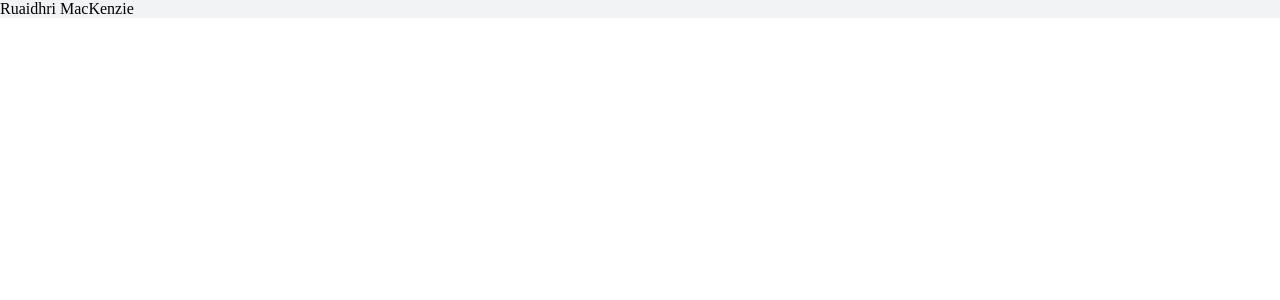
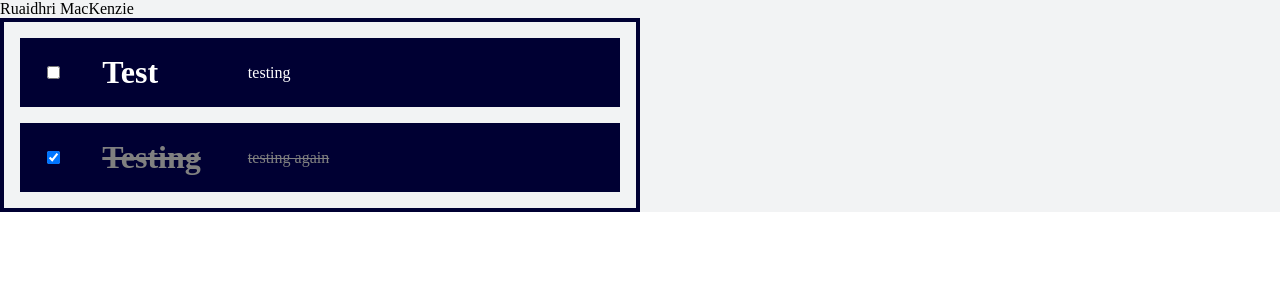
Before and after one commit to Ruaidhri-MacKenzie/organiser, a React (Create React App) app: page / in a window 1280 px wide. Shown: the top 300 px of the page. Built offline with nearby package versions, Linux system fonts and the light colour scheme.

Commit message:
Added Task List and Tasks

```diff
--- a/src/App.js
+++ b/src/App.js
@@ -1,11 +1,18 @@
 import './App.css';
+import TaskList from './components/TaskList/TaskList';
 
 const App = () => {
+	const tasks = [
+		{ name: "Test", description: "testing", isCompleted: false },
+		{ name: "Testing", description: "testing again", isCompleted: true },
+	];
+
   return (
     <div className="App">
 			Ruaidhri MacKenzie
+			<TaskList tasks={tasks} />
     </div>
   );
-}
+};
 
 export default App;
--- /dev/null
+++ b/src/components/Task/Task.css
@@ -0,0 +1,32 @@
+.task {
+	display: grid;
+	grid-template-columns: 1fr 3fr 8fr;
+	align-items: center;
+	color: #fff;
+	background-color: #000033;
+	margin: 1em;
+}
+
+.task__checkbox {
+	margin: 2em;
+}
+
+.task__name {
+	padding: 0.5em;
+}
+
+.task__description {
+	padding: 1em;
+}
+
+/* Name when checkbox is checked */
+.task__checkbox:checked ~ .task__name {
+	text-decoration: line-through;
+	color: grey;
+}
+
+/* Description when checkbox is checked */
+.task__checkbox:checked ~ .task__description {
+	text-decoration: line-through;
+	color: grey;
+}
--- /dev/null
+++ b/src/components/Task/Task.js
@@ -0,0 +1,17 @@
+import React, { useState } from 'react';
+import './Task.css';
+
+const Task = ({ name, description, isCompleted }) => {
+	const [isChecked, setIsChecked] = useState(isCompleted);
+	const toggleIsChecked = () => setIsChecked(!isChecked);
+
+	return (
+		<li className="task">
+			<input className="task__checkbox" type="checkbox" checked={isChecked} onClick={toggleIsChecked} />
+			<h1 className="task__name">{name}</h1>
+			<p className="task__description">{description}</p>
+		</li>
+	);
+};
+
+export default Task;
--- /dev/null
+++ b/src/components/TaskList/TaskList.css
@@ -0,0 +1,8 @@
+.task-list {
+	display: flexbox;
+	flex-direction: column;
+	justify-content: center;
+	align-items: center;
+	border: 4px solid #003;
+	width: 50%;
+}
--- /dev/null
+++ b/src/components/TaskList/TaskList.js
@@ -0,0 +1,22 @@
+import React from 'react';
+import Task from '../Task/Task';
+import './TaskList.css';
+
+const TaskList = ({ tasks }) => {
+	const renderTasks = () => {
+		if (tasks == null || tasks.length === 0) {
+			return <p className="task-list__empty">No tasks to display.</p>
+		}
+		else {
+			return tasks.map((task, index) => <Task key={task.name + index} name={task.name} description={task.description} isCompleted={task.isCompleted} />);
+		}
+	};
+
+	return (
+		<ul className="task-list">
+			{renderTasks()}
+		</ul>
+	);
+};
+
+export default TaskList;
--- a/src/index.css
+++ b/src/index.css
@@ -7,3 +7,7 @@
 body {
 	min-height: 100vh;
 }
+
+ul {
+	list-style-type: none;
+}
```
